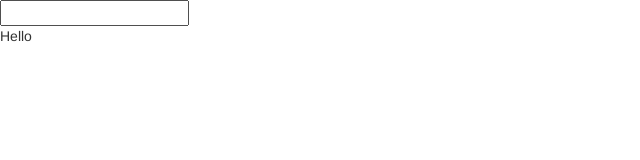
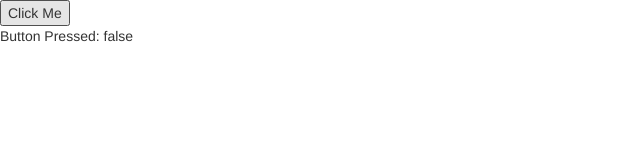
Before and after one commit to catgsmith/AngularJS-Revision, a website: page app/index.html in a window 1280 px wide. Shown: the whole page, without its empty margins (0-640 px from the left). Drawn offline with nearby package versions, Linux system fonts and the light colour scheme.

Commit message:
Angular JS 4.1 - Built-in Directives - ng-click

```diff
--- a/app/index.html
+++ b/app/index.html
@@ -8,13 +8,9 @@
     <link href="css/bootstrap-theme.min.css" rel="stylesheet">
 </head>
 
-<body ng-app="myApp">
-    <div>
-        <input type="text" ng-model="firstName">
-    </div>
-    <div>
-        Hello {{ firstName }}
-    </div>
+<body ng-app="myApp" ng-init="buttonPressed = false">
+    <button ng-click="buttonPressed = true">Click Me</button>
+    <br> Button Pressed: {{ buttonPressed }}
     <script src="https://ajax.googleapis.com/ajax/libs/angularjs/1.4.5/angular.min.js"></script>
     <script src="js/app.js"></script>
 </body>
```
